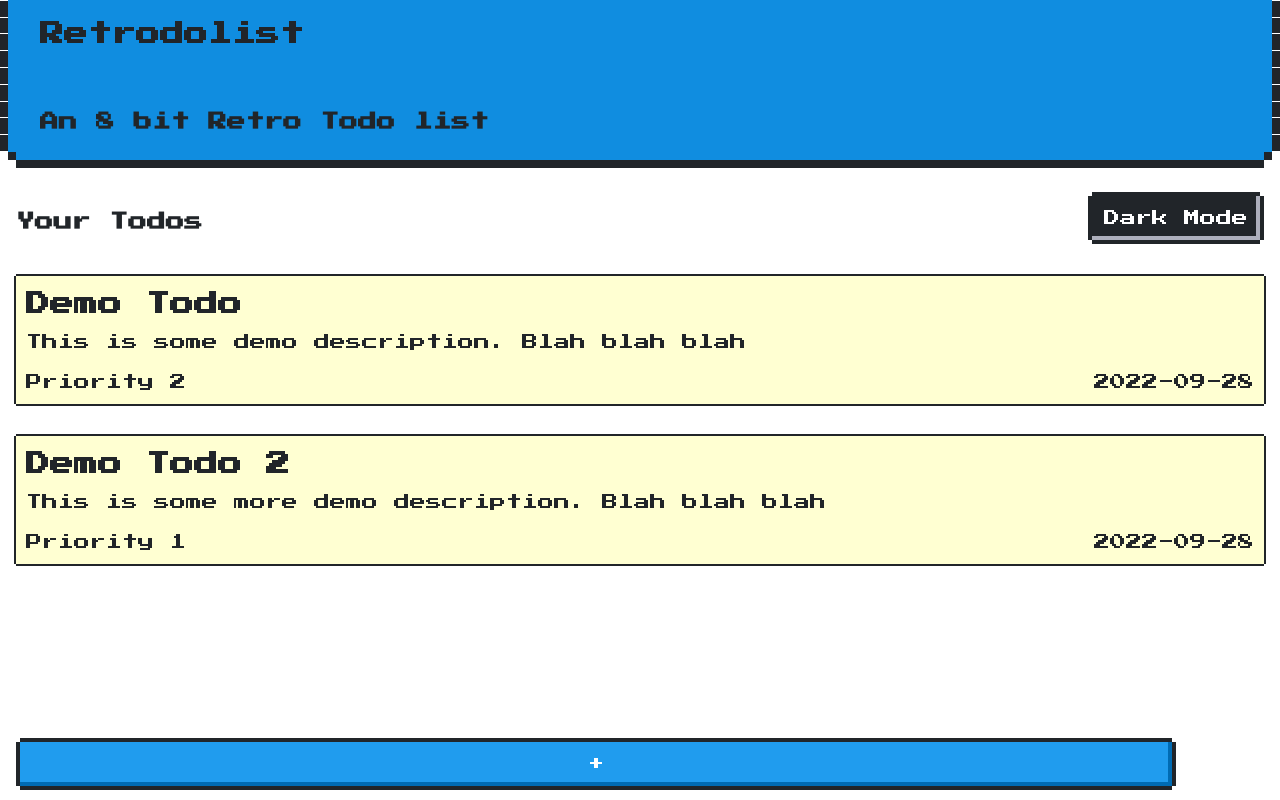
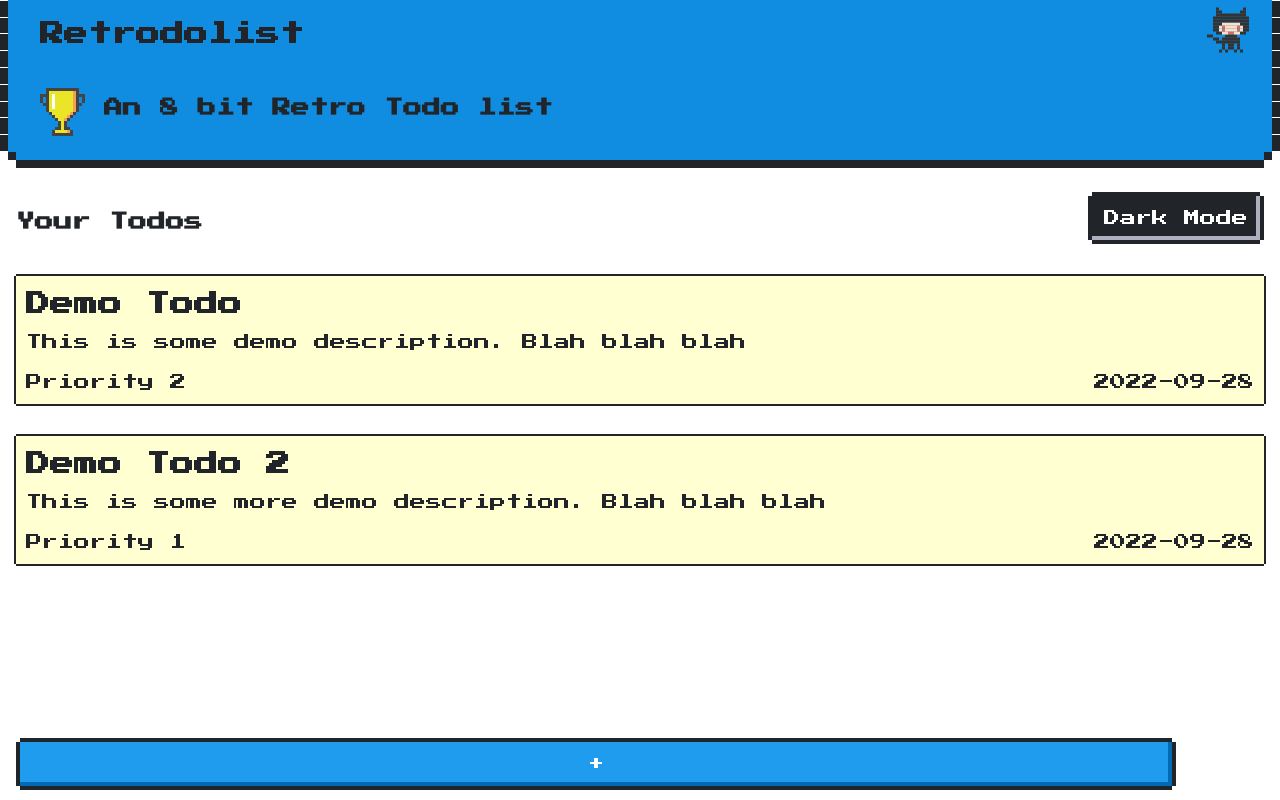
Before and after one commit to dotarjun/Todolist-JS, a website built with webpack: page dist/index.html in a window 1280 px wide. Built offline with nearby package versions, Linux system fonts and the light colour scheme.

Commit message:
🤫 dist update

```diff
--- a/dist/index.html
+++ b/dist/index.html
@@ -9,10 +9,14 @@
 <link rel="icon" href="favicon.ico"><script defer src="runtime.bundle.js"></script><script defer src="index.bundle.js"></script></head>
 
 <body>
+    <i class="nes-octocat animate" id="octocat"></i>
     <div class="container">
         <nav class="nes-container is-rounded">
             <h1>Retrodolist</h1>
-            <h3>An 8 bit Retro Todo list</h3>
+            <div class="title-desc">
+                <i class="nes-icon trophy is-medium" id="trophy"></i>
+                <h3>An 8 bit Retro Todo list</h3>
+            </div>
         </nav>
         <div class="site-content">
             <div class="todo-bar">
```
Also changed, not shown: 1 other file.
